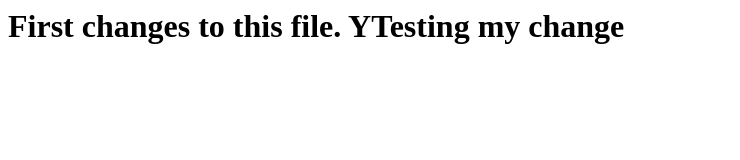
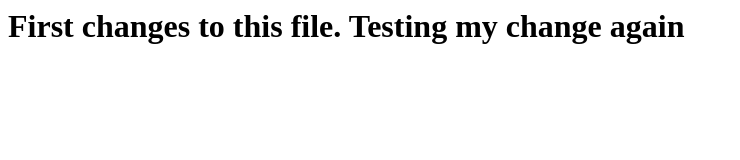
Before and after one commit to NanduVudutala/Netflix, a plain HTML site: page index.html in a window 1280 px wide. Shown: the whole page, without its empty margins (0-740 px from the left). Drawn offline with Linux system fonts and the light colour scheme.

```diff
--- a/index.html
+++ b/index.html
@@ -1,7 +1,7 @@
 <html>
     <header>
         <body>
-            <h1>First changes to this file. YTesting my change</h1>
+            <h1>First changes to this file. Testing my change again</h1>
         </body>
     </header>
 </html>
```
